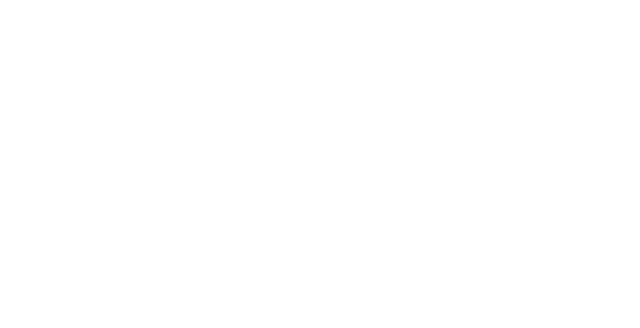
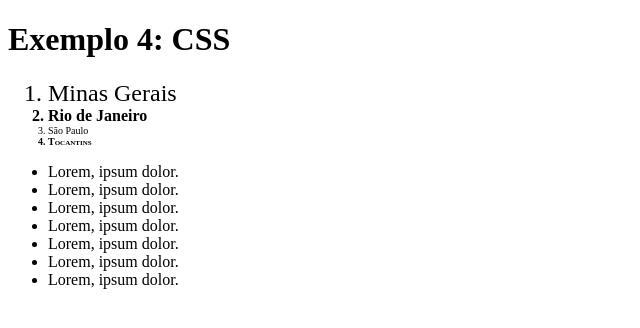
Before and after one commit to DarlanHenrique/dcc121-aula-4, a plain HTML site: page index.html in a window 1280 px wide. Shown: the whole page, without its empty margins (0-640 px from the left). Drawn offline with Linux system fonts and the light colour scheme.

Commit message:
modificações

```diff
--- a/index.html
+++ b/index.html
@@ -2,9 +2,25 @@
 <html lang="pt">
 <head>
     <meta charset="UTF-8">
-    <title>Document</title>
+    <title>DCC121 Aula 4</title>
+    <link rel="stylesheet" href="styles.css">
 </head>
-<body>
-
-</body>
+    <body>
+        <h1>Exemplo 4: CSS</h1>
+        <ol>
+            <li class="text-large">Minas Gerais</li>
+            <li class="text-bold">Rio de Janeiro</li>
+            <li class="text-small text-lighter">São Paulo</li>
+            <li class="text-small text-bold text-small-caps">Tocantins</li>
+        </ol>
+        <ul>
+            <li>Lorem, ipsum dolor.</li>
+            <li>Lorem, ipsum dolor.</li>
+            <li>Lorem, ipsum dolor.</li>
+            <li>Lorem, ipsum dolor.</li>
+            <li>Lorem, ipsum dolor.</li>
+            <li>Lorem, ipsum dolor.</li>
+            <li>Lorem, ipsum dolor.</li>
+        </ul>
+    </body>
 </html>
--- /dev/null
+++ b/styles.css
@@ -0,0 +1,18 @@
+.text-large{
+    font-size: x-large;
+}
+.text-bold{
+    font-weight: bolder;
+}
+.text-small{
+    font-size: x-small;
+}
+.text-lighter{
+    font-weight: lighter;
+}
+.text-small-caps{
+    font-variant: small-caps;
+}
+.text-underline{
+    text-decoration: underline;
+}
```
